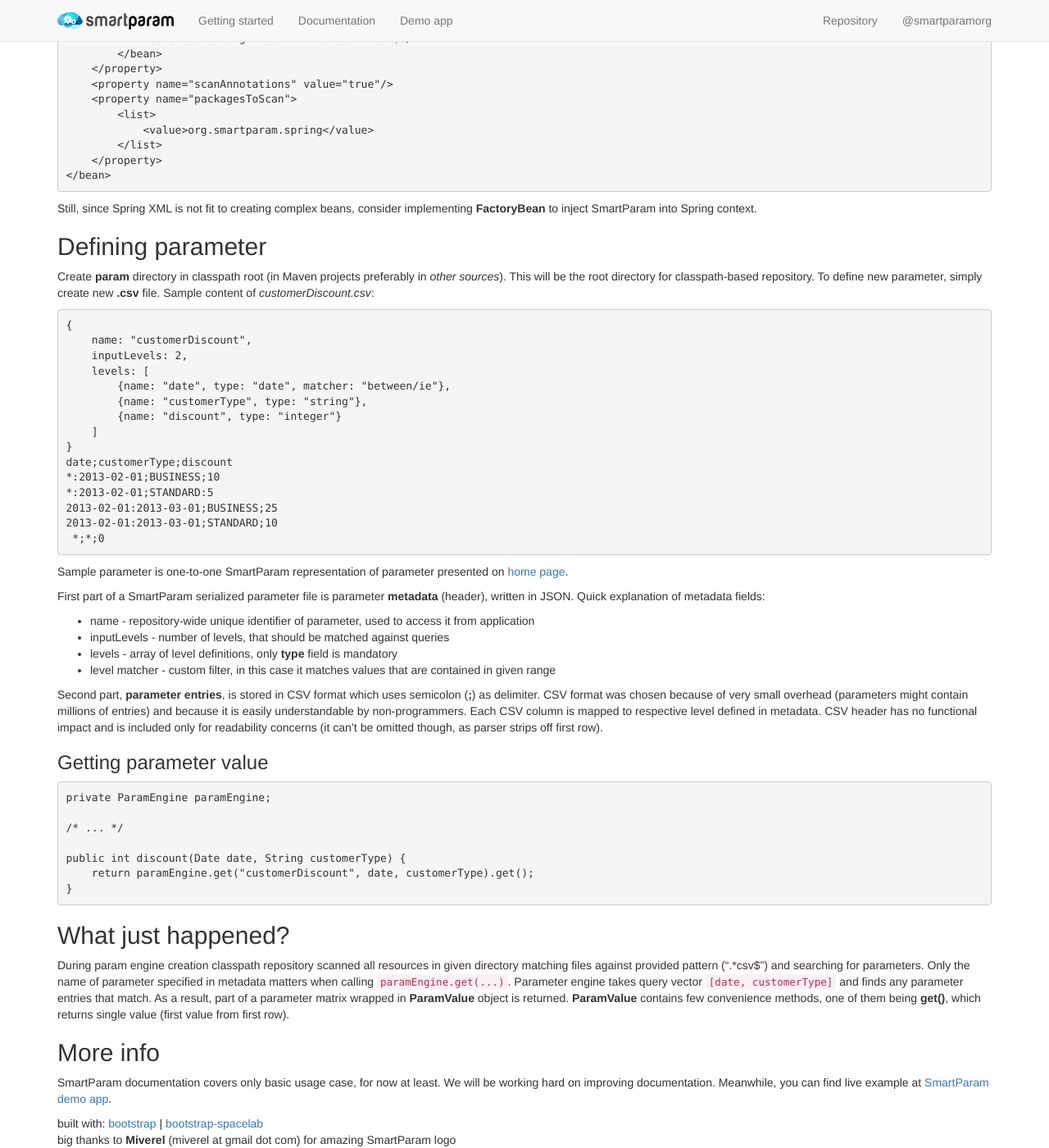
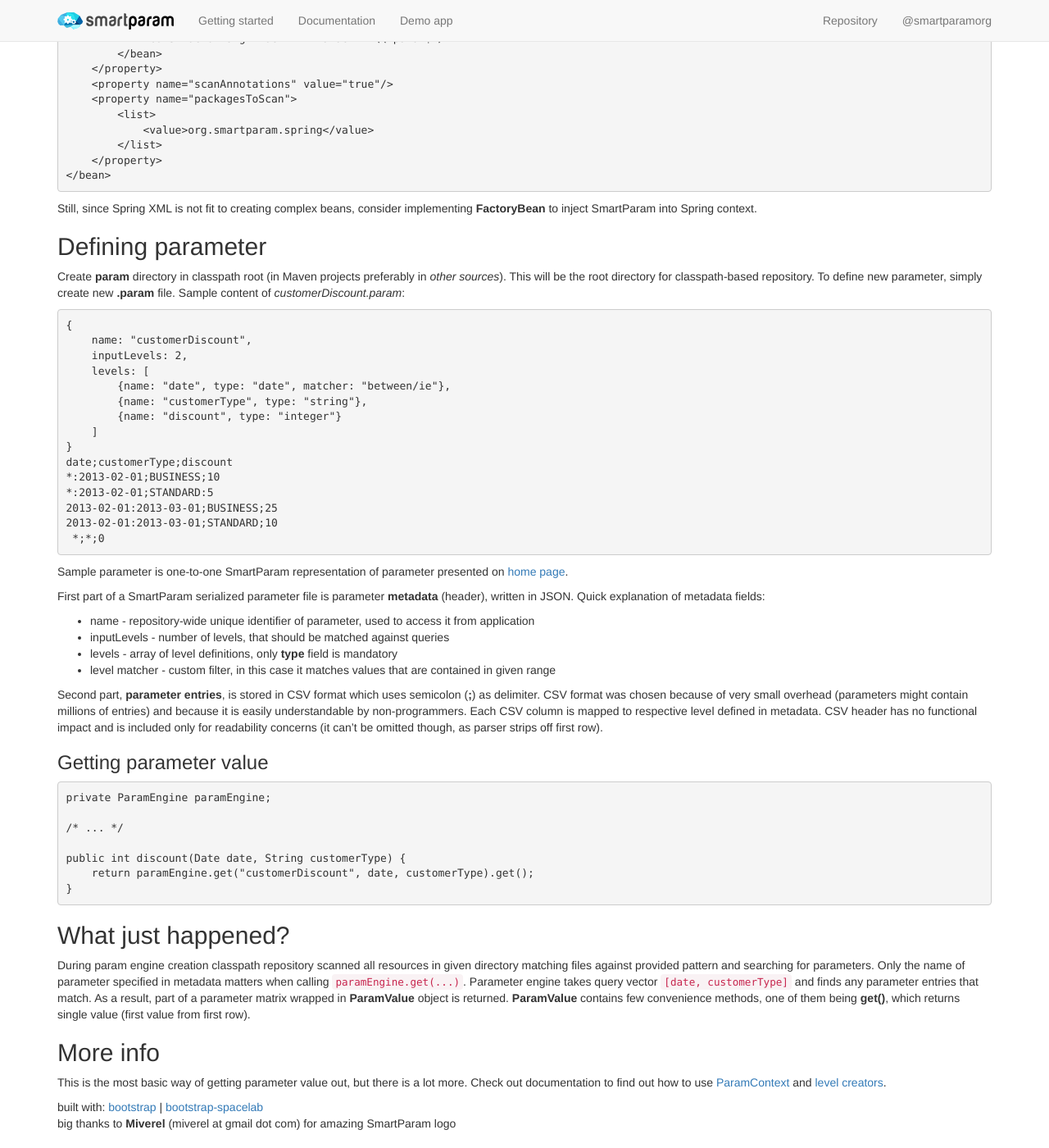
Before and after one commit to smartparam/smartparam.github.io, a Jekyll site: the page built from getting-started.md, in a window 1280 px wide and 1400 px high, scrolled down 1203 px. Shown: the whole window at 82% size. Built offline with Jekyll 4.4.1, drawn with Linux system fonts in a browser that asks for light colours; nearby versions of some CDN libraries; Markdown is read by kramdown in place of the engine named in the settings; some of the changed text lies outside the part shown.

Commit message:
link and typo fixes

````diff
--- a/getting-started.md
+++ b/getting-started.md
@@ -7,7 +7,7 @@ title: SmartParam
 
 ## Dependencies
 
-SmartParam releases can be fetched from [Maven Central](maven.org) by adding following dependency to pom.xml:
+SmartParam releases can be fetched from [Maven Central](http://maven.org) by adding following dependency to pom.xml:
 
 ```xml
 <dependency>
@@ -18,7 +18,7 @@ SmartParam releases can be fetched from [Maven Central](maven.org) by adding fol
 ```
 
 This will fetch only core engine module. In order to utilize SmartParam, you need to choose parameter repository.
-Easiest way to integrate your application with SmartParam is to choose filesystem repository:
+Easiest way to integrate your application with SmartParam is to choose filesystem repository (but we have a [JDBC](/doc/repository-jdbc.html) one too):
 
 ```xml
 <dependency>
@@ -28,7 +28,7 @@ Easiest way to integrate your application with SmartParam is to choose filesyste
 </dependency>
 ```
 
-If you do not use Maven or prefer to include raw *.jar files, just download them from [Maven Central](maven.org).
+If you do not use Maven or prefer to include raw *.jar files, just download them from [Maven Central](http://maven.org).
 
 ## Configuring SmartParam
 
@@ -50,7 +50,7 @@ import static org.smartparam.engine.config.pico.ParamEngineConfigBuilder.paramEn
 import static org.smartparam.engine.config.pico.PicoParamEngineFactory.paramEngine;
 /*...*/
 
-ParamRepository classpathRepository = new ClasspathParamRepository("/param/", ".*csv$");
+ParamRepository classpathRepository = new ClasspathParamRepository("/param/", ".*\\.param$");
 PicoParamEngineConfig config = paramEngineConfig()
     .withAnnotationScanEnabled()
     .withParameterRepositories(classpathRepository).build();
@@ -60,7 +60,7 @@ ParamEngine paramEngine = paramEngine(config);
 ### Spring
 
 Nevermind independence, lots of people use Spring Framework and want libraries to fit in nicely. Thats why SmartParam
-comes with [Spring integration module](/technical/spring.html):
+comes with Spring integration module:
 
 ```xml
 <dependency>
@@ -77,7 +77,7 @@ which, among other extensions, contains Spring-compatible param engine factory.
     <property name="paramRepository">
         <bean class="org.smartparam.repository.fs.ClasspathParamRepository">
             <constructor-arg index="0" value="/param/"/>
-            <constructor-arg index="1" value=".*csv$"/>
+            <constructor-arg index="1" value=".*\\.param$"/>
         </bean>
     </property>
     <property name="scanAnnotations" value="true"/>
@@ -95,8 +95,8 @@ Spring context.
 ## Defining parameter
 
 Create **param** directory in classpath root (in Maven projects preferably in *other sources*). This will be the root
-directory for classpath-based repository. To define new parameter, simply create new **.csv** file. Sample content of
-*customerDiscount.csv*:
+directory for classpath-based repository. To define new parameter, simply create new **.param** file. Sample content of
+*customerDiscount.param*:
 
 ```
 {
@@ -116,7 +116,7 @@ date;customerType;discount
  *;*;0
 ```
 
-Sample parameter is one-to-one SmartParam representation of parameter presented on [home page](/what-is-smartparam.html).
+Sample parameter is one-to-one SmartParam representation of parameter presented on [home page](/).
 
 First part of a SmartParam serialized parameter file is parameter **metadata** (header), written in JSON.
 Quick explanation of metadata fields:
@@ -146,7 +146,7 @@ public int discount(Date date, String customerType) {
 ## What just happened?
 
 During param engine creation classpath repository scanned all resources in given directory matching files against
-provided pattern (".\*csv$") and searching for parameters. Only the name of parameter specified in metadata
+provided pattern and searching for parameters. Only the name of parameter specified in metadata
 matters when calling `paramEngine.get(...)`. Parameter engine takes query vector `[date, customerType]` and finds any
 parameter entries that match. As a result, part of a parameter matrix wrapped in **ParamValue** object is returned.
 **ParamValue** contains few convenience methods, one of them being **get()**, which returns single value
@@ -154,5 +154,5 @@ parameter entries that match. As a result, part of a parameter matrix wrapped in
 
 ## More info
 
-SmartParam documentation covers only basic usage case, for now at least. We will be working hard on improving
-documentation. Meanwhile, you can find live example at [SmartParam demo app](/demo-app.html).
+This is the most basic way of getting parameter value out, but there is a lot more. Check out documentation
+to find out how to use [ParamContext](/doc/param-context.html) and [level creators](/doc/level-creator.html).
````
Also changed, not shown: doc/function.md (+1 -1 lines), doc/level-creator.md (+1 -5 lines), doc/param-context.md (+2 -0 lines).
